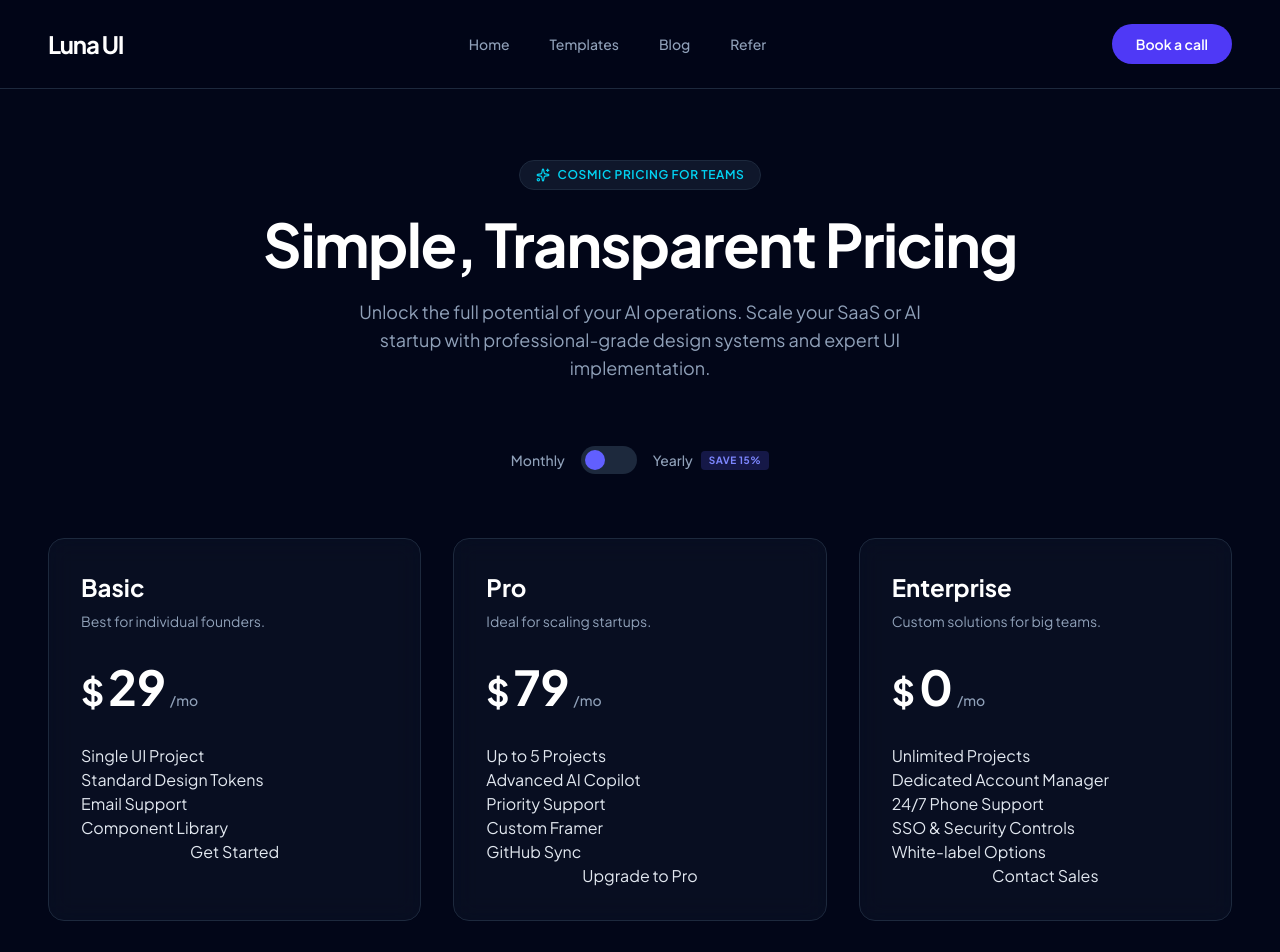
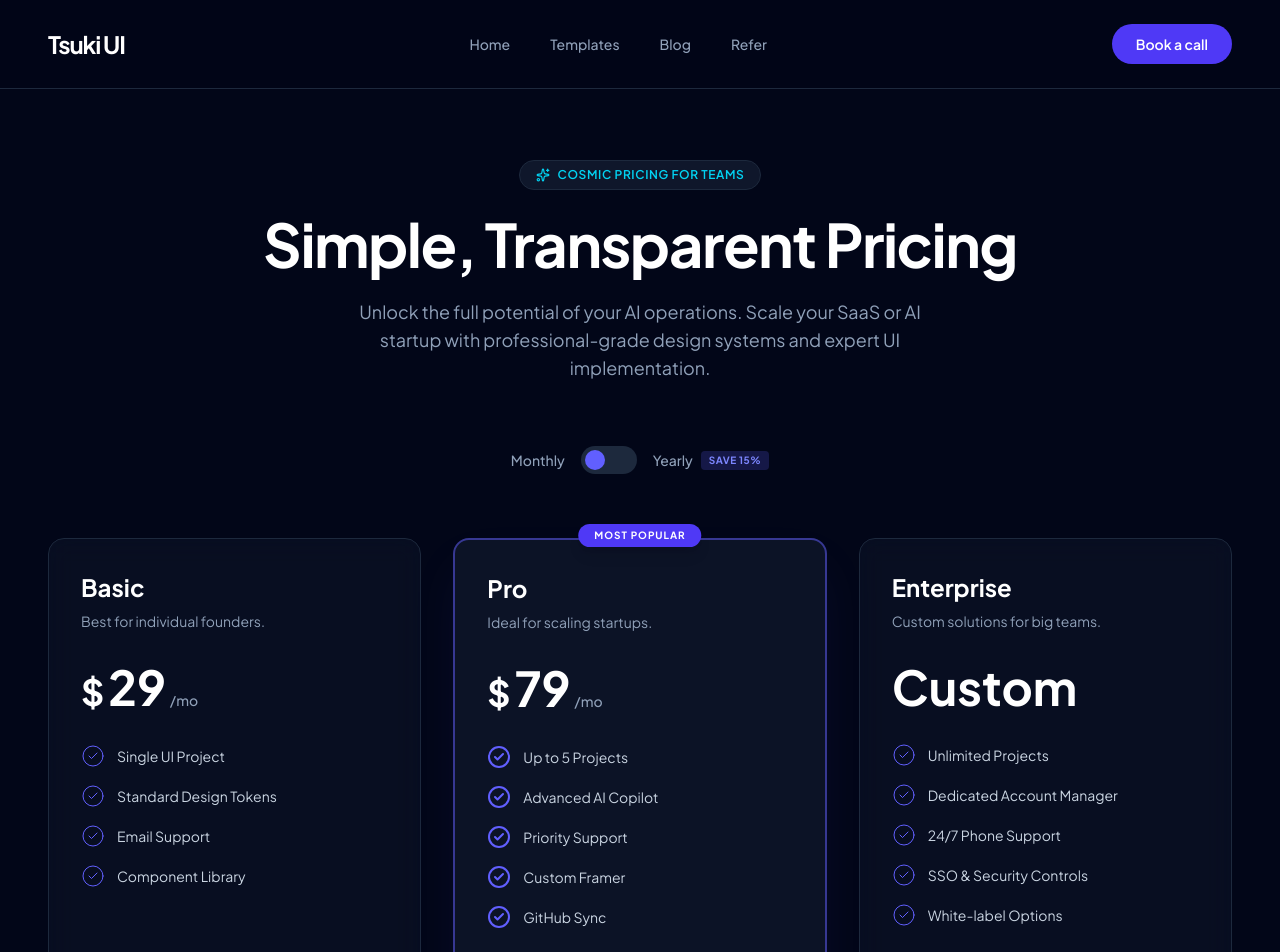
Before and after one commit to arturolguillen/devarturo-5-saas-pricing-table, a Next.js app: page / in a window 1280 px wide. Shown: the top 952 px of the page. Built offline with nearby package versions, Linux system fonts and the light colour scheme.

Commit message:
Update branding from Luna UI to Tsuki UI; add clsx for conditional styling in Plan component

```diff
--- a/package.json
+++ b/package.json
@@ -9,6 +9,7 @@
     "lint": "eslint"
   },
   "dependencies": {
+    "clsx": "^2.1.1",
     "lucide-react": "^1.17.0",
     "next": "16.2.7",
     "react": "19.2.4",
--- a/src/app/layout.tsx
+++ b/src/app/layout.tsx
@@ -9,7 +9,7 @@ const plusJarkataSans = Plus_Jakarta_Sans({
 });
 
 export const metadata: Metadata = {
-    title: "Devarturo - Luna UI",
+    title: "Devarturo - Tsuki UI",
 };
 
 export default function RootLayout({
--- a/src/components/FooterBrand.tsx
+++ b/src/components/FooterBrand.tsx
@@ -1,7 +1,7 @@
 export default function FooterBrand() {
     return (
         <div className="flex flex-col items-center lg:items-start gap-4">
-            <span className="text-2xl font-bold text-white">{'Luna UI'}</span>
+            <span className="text-2xl font-bold text-white">{'Tsuki UI'}</span>
             <p className="text-sm text-slate-500 lg:max-w-xs text-center lg:text-left font-medium">{'The premium design system for high-performance SaaS and AI platforms.'}</p>
         </div>
     );
--- a/src/components/FooterCopy.tsx
+++ b/src/components/FooterCopy.tsx
@@ -3,7 +3,7 @@ export default function FooterCopy() {
 
     return (
         <div className="text-slate-500 text-xs font-medium">
-            &copy; {`${date.getFullYear()} Luna UI. All rights reserved`}
+            &copy; {`${date.getFullYear()} Tsuki UI. All rights reserved`}
         </div>
     );
 }
--- a/src/components/Plan.tsx
+++ b/src/components/Plan.tsx
@@ -1,4 +1,6 @@
 import type { Plan as PlanType } from "@/plans";
+import clsx from "clsx";
+import { CircleCheck } from "lucide-react";
 
 export default function Plan({ plan }: {
     plan: PlanType;
@@ -17,20 +19,45 @@ export default function Plan({ plan }: {
     } = plan;
 
     return (
-        <div className="bg-slate-900/50 backdrop-blur-md border border-slate-800 p-8 rounded-2xl flex flex-col transition-all duration-300 hover:-translate-y-1">
+        <div className={clsx({
+            'backdrop-blur-md p-8 rounded-2xl flex flex-col transition-all duration-300': true,
+            'bg-slate-900/80 border-indigo-500/50 relative hover:-translate-y-2 shadow-2xl shadow-indigo-500/10 border-2': featured,
+            'bg-slate-900/50 border-slate-800 hover:-translate-y-1 border': !featured,
+        })}>
+            {featured && (
+                <div className="absolute -top-4 left-1/2 -translate-x-1/2 bg-indigo-600 text-white px-4 py-1 rounded-full text-[10px] font-bold uppercase tracking-widest shadow-lg">
+                    {'Most Popular'}
+                </div>
+            )}
             <div className="mb-8">
                 <h3 className="text-2xl font-bold text-white mb-2">{name}</h3>
                 <p className="text-sm text-slate-400">{description}</p>
             </div>
-            <div className="mb-8 flex items-baseline gap-1">
-                <span className="text-4xl font-bold text-white">$</span>
-                <span className="text-5xl font-bold text-white">{month}</span>
-                <span className="text-sm text-slate-400 font-medium">{'/mo'}</span>
-            </div>
-            <ul>
-                {features.map(feature => <li key={feature}>{feature}</li>)}
+            {custom_price ? (
+                <div className="text-5xl font-bold text-white mb-8">{'Custom'}</div>
+            ) : (
+                <div className="mb-8 flex items-baseline gap-1">
+                    <span className="text-4xl font-bold text-white">$</span>
+                    <span className="text-5xl font-bold text-white">{month}</span>
+                    <span className="text-sm text-slate-400 font-medium">{'/mo'}</span>
+                </div>
+            )}
+            <ul className="space-y-4 mb-10 grow">
+                {features.map(feature => (
+                    <li key={feature} className="flex items-center gap-3">
+                        <CircleCheck
+                            strokeWidth={featured ? 2 : 1}
+                            className="text-indigo-500"
+                        />
+                        <span className="text-slate-300 text-sm">{feature}</span>
+                    </li>
+                ))}
             </ul>
-            <button type="button">
+            <button type="button" className={clsx({
+                'w-full py-4 rounded-full border border-slate-700 font-semibold text-sm text-white cursor-pointer': true,
+                'bg-indigo-600 hover:bg-indigo-500 transition-all active:scale-95 shadow-lg shadow-indigo-600/30': featured,
+                'hover:bg-slate-800 transition-colors ': !featured,
+            })}>
                 {button_text}
             </button>
         </div>
--- a/src/components/PricingGrid.tsx
+++ b/src/components/PricingGrid.tsx
@@ -3,7 +3,7 @@ import Plan from "./Plan";
 
 export default function PricingGrid() {
     return (
-        <div className="grid grid-cols-1 md:grid-cols-3 gap-8 mb-24">
+        <div className="grid grid-cols-1 md:grid-cols-2 gap-8 mb-24 *:md:last:col-span-2 lg:grid-cols-3 *:lg:last:col-span-1">
             {plans.map(plan => <Plan key={plan.id} plan={plan} />)}
         </div>
     );
--- a/src/components/TopbarLogo.tsx
+++ b/src/components/TopbarLogo.tsx
@@ -1,5 +1,5 @@
 export default function TopbarLogo() {
     return (
-        <div className="text-2xl font-bold text-white tracking-tighter">{'Luna UI'}</div>
+        <div className="text-2xl font-bold text-white tracking-tighter">{'Tsuki UI'}</div>
     );
 }
```
Also changed, not shown: 1 other file (tests, documents, lock files or other folders).
